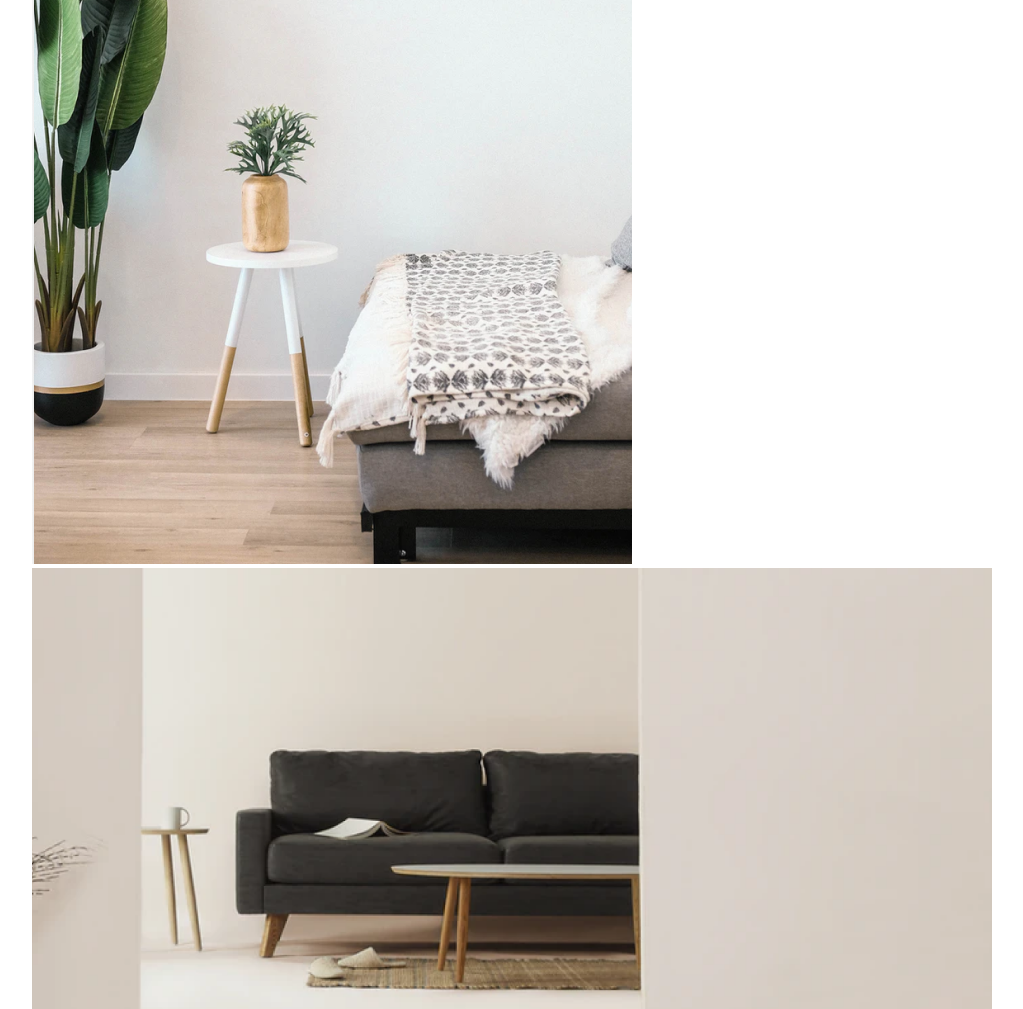
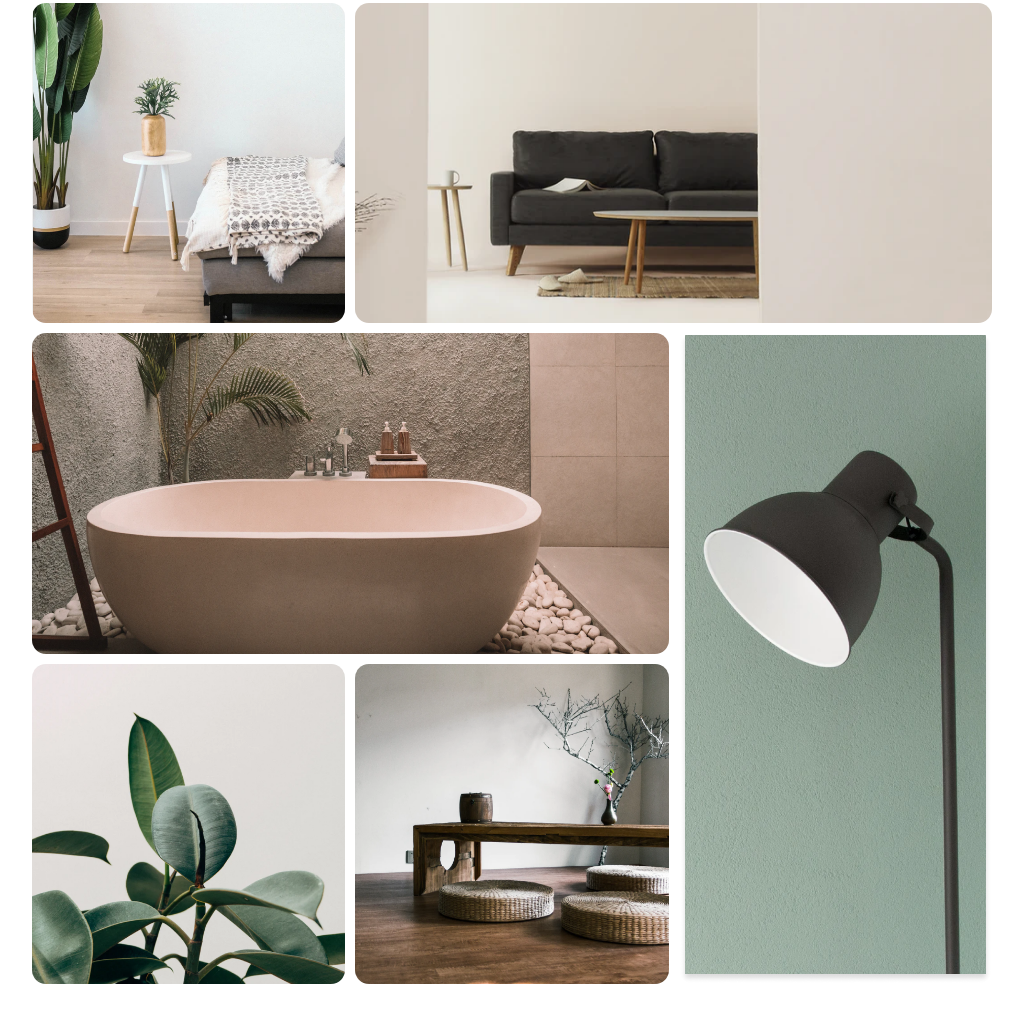
Before and after one commit to MFabri31/my-gallery, a plain HTML site: page index.html in a window 1280 px wide. Shown: the part 346-1355 px from the top of the page, without its empty margins (128-1151 px from the left). Drawn offline with Linux system fonts and the light colour scheme.

Commit message:
Se añadieron los estilos a la galeria de imágenes

```diff
--- a/css/styles.css
+++ b/css/styles.css
@@ -35,8 +35,13 @@ ul {
 /* -------------------
         AVATAR
 ---------------------*/
+
+.my-gallery {
+  padding: 0.5em;
+  margin-top: 2rem;
+}
+
 .avatar {
-  padding: 1em;
   display: flex;
   flex-direction: column;
   align-items: center;
@@ -83,6 +88,51 @@ ul {
 }
 
 /* -------------------
+        GALLERY
+---------------------*/
+.gallery {
+  display: grid;
+  grid-template-columns: 1fr 1fr 1fr;
+  grid-template-rows: 1fr 1fr 1fr;
+  gap: 10px;
+  grid-template-areas:
+    "gallery__img-1 gallery__img-2 gallery__img-2"
+    "gallery__img-3 gallery__img-3 gallery__img-4"
+    "gallery__img-5 gallery__img-6 gallery__img-4";
+  margin-top: 2rem;
+}
+
+img[class*="gallery__img-"] {
+  border-radius: 14px;
+  align-self: stretch;
+}
+
+.gallery__img-1 {
+  grid-area: gallery__img-1;
+}
+
+.gallery__img-2 {
+  grid-area: gallery__img-2;
+}
+
+.gallery__img-3 {
+  grid-area: gallery__img-3;
+}
+
+.gallery__img-4 {
+  grid-area: gallery__img-4;
+  /* border-radius: 8%; */
+}
+
+.gallery__img-5 {
+  grid-area: gallery__img-5;
+}
+
+.gallery__img-6 {
+  grid-area: gallery__img-6;
+}
+
+/* -------------------
         LAYOUT
 ---------------------*/
 .container {
```
